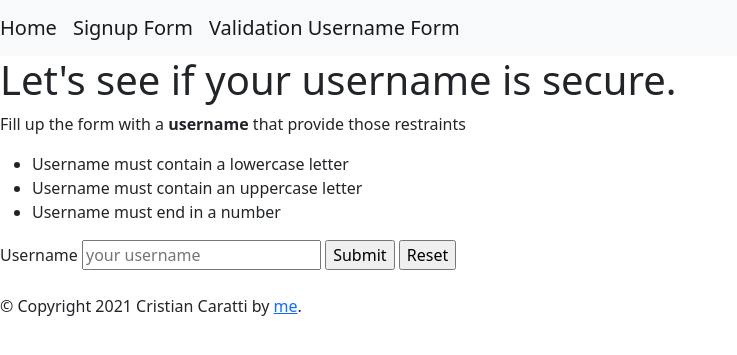
After one commit to criscara-dev/flask-website-APIs, a Flask app: page /validationform in a window 1280 px wide. The commit adds this page. Shown: the top 355 px of the page, without its empty margins (0-737 px from the left). Run offline with Flask 2, Linux system fonts and the light colour scheme.

Commit message:
completed form with simple 3 checks validation

```diff
--- a/server.py
+++ b/server.py
@@ -44,5 +44,25 @@ def user_page(name):
 # def other_page(name):
 #     return latinizer(name)
 
+
+@app.route('/validationform')
+def validationform():
+    return render_template('validationform.html')
+
+@app.route('/report')
+def report():
+    # set vars to False
+    lower = False
+    upper = False
+    num_end = False
+    # get dat from form
+    username = request.args.get('username')
+    lower = any(char.islower() for char in username)
+    upper = any(char.isupper() for char in username)
+    num_end = username[-1].isnumeric()
+    report = lower and upper and num_end
+
+    return render_template('report.html', report=report, lower=lower,upper=upper,num_end=num_end )
+
 if __name__ == '__main__':
     app.run()
--- a/templates/base.html
+++ b/templates/base.html
@@ -12,6 +12,7 @@
     <nav class="navbar navbar-expand-lg navbar-light bg-light">
       <a class="navbar-brand" href="{{ url_for('index')}}">Home </a>
       <a class="navbar-brand" href="{{ url_for('signup')}}">Signup Form </a>
+      <a class="navbar-brand" href="{{ url_for('validationform')}}">Validation Username Form </a>
     </nav>
     {% block content %} {% endblock %}
     <br />
--- /dev/null
+++ b/templates/validationform.html
@@ -0,0 +1,17 @@
+{% extends 'base.html' %} {% block content %}
+<div class="jumbotron">
+  <h1>Let's see if your username is secure.</h1>
+  <p>Fill up the form with a <strong>username</strong> that provide those restraints</p>
+  <ul>
+    <li>Username must contain a lowercase letter</li>
+    <li>Username must contain an uppercase letter</li>
+    <li>Username must end in a number</li>
+  </ul>
+  <form action="{{url_for('report') }}">
+    <label for="user">Username</label>
+    <input type="text" name="username" id="user" placeholder="your username" required />
+    <input type="submit" name="" id="" value="Submit" />
+    <input type="reset" name="" id="" />
+  </form>
+</div>
+{% endblock %}
```
Also changed, not shown: templates/report.html (added, +21 -0 lines), 1 other file.
